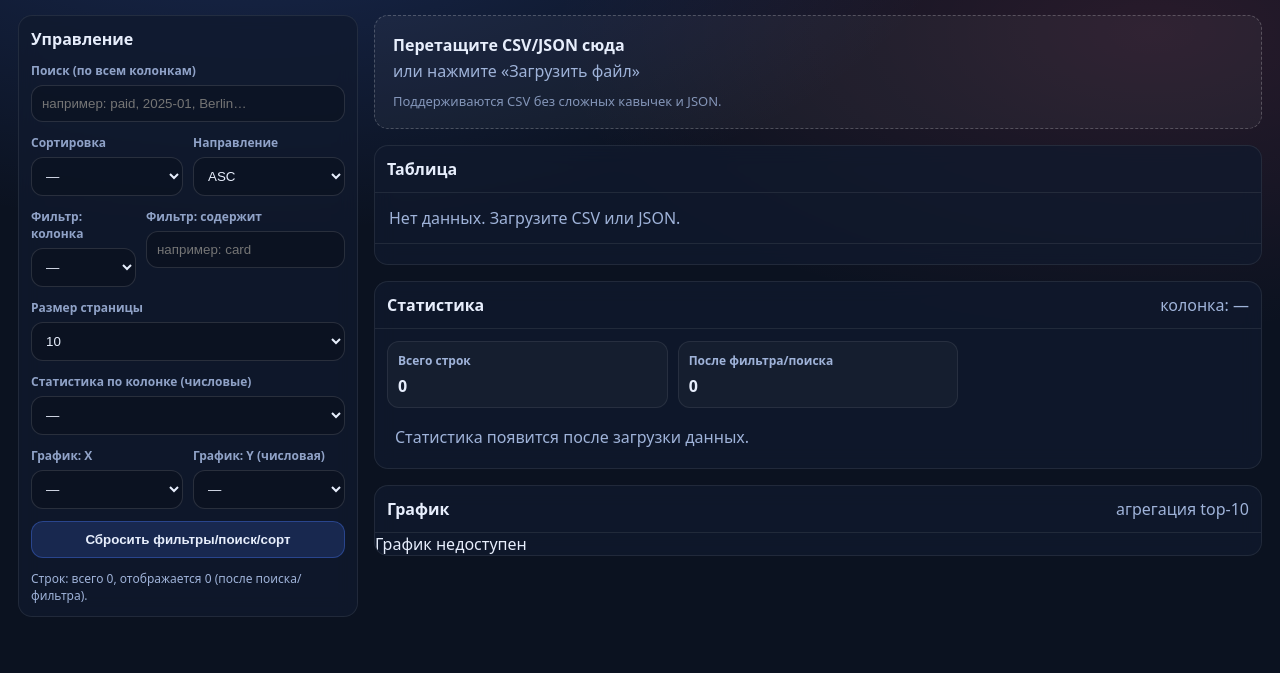
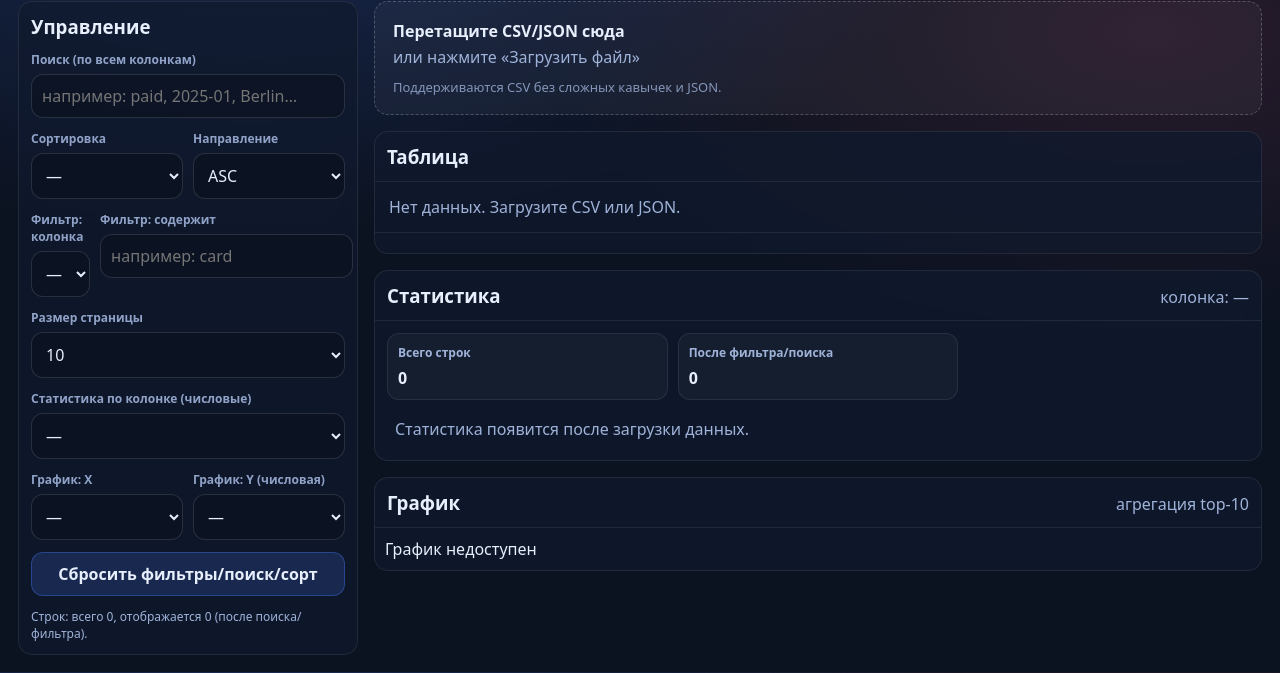
Before and after one commit to kostin-five/interactive-data-dashboard, a website built with Vite: page index.html in a window 1280 px wide. Shown: the part 128-801 px from the top of the page. Built offline with nearby package versions, Linux system fonts and the light colour scheme.

Commit message:
fix(ui): исправлена загрузка demo данных,стили и работа поиска

```diff
--- a/src/features/controls/renderControls.ts
+++ b/src/features/controls/renderControls.ts
@@ -31,10 +31,10 @@
 
   root.innerHTML = `
     <div class="controls">
-      <div class="controlsTitle">Управление</div>
+      <h3 class="controlsTitle">Управление</h3>
 
       <label class="field">
-        <div class="fieldLabel">Поиск (по всем колонкам)</div>
+        <p class="fieldLabel">Поиск (по всем колонкам)</p>
         <input class="input" data-action="search" type="search" value="${escapeHtml(
           state.search
         )}" placeholder="например: paid, 2025-01, Berlin…" />
@@ -42,14 +42,14 @@
 
       <div class="grid2">
         <label class="field">
-          <div class="fieldLabel">Сортировка</div>
+          <p class="fieldLabel">Сортировка</p>
           <select class="select" data-action="sort-key">
             ${colOptions.map((c) => option(c, c || "—", sortKey)).join("")}
           </select>
         </label>
 
         <label class="field">
-          <div class="fieldLabel">Направление</div>
+          <p class="fieldLabel">Направление</p>
           <select class="select" data-action="sort-dir">
             ${option("asc", "ASC", sortDir)}
             ${option("desc", "DESC", sortDir)}
@@ -59,14 +59,14 @@
 
       <div class="grid2">
         <label class="field">
-          <div class="fieldLabel">Фильтр: колонка</div>
+          <p class="fieldLabel">Фильтр: колонка</p>
           <select class="select" data-action="filter-column">
             ${colOptions.map((c) => option(c, c || "—", filterCol)).join("")}
           </select>
         </label>
 
         <label class="field">
-          <div class="fieldLabel">Фильтр: содержит</div>
+          <p class="fieldLabel">Фильтр: содержит</p>
           <input class="input" data-action="filter-query" type="text" value="${escapeHtml(
             filterQuery
           )}" placeholder="например: card" />
@@ -74,7 +74,7 @@
       </div>
 
       <label class="field">
-        <div class="fieldLabel">Размер страницы</div>
+        <p class="fieldLabel">Размер страницы</p>
         <select class="select" data-action="page-size">
           ${option("10", "10", String(state.pageSize))}
           ${option("25", "25", String(state.pageSize))}
@@ -83,7 +83,7 @@
       </label>
 
       <label class="field">
-        <div class="fieldLabel">Статистика по колонке (числовые)</div>
+        <p class="fieldLabel">Статистика по колонке (числовые)</p>
         <select class="select" data-action="stats-column">
           ${[""]
             .concat(view.numericColumns)
@@ -94,7 +94,7 @@
 
       <div class="grid2">
         <label class="field">
-          <div class="fieldLabel">График: X</div>
+          <p class="fieldLabel">График: X</p>
           <select class="select" data-action="chart-x">
             ${[""]
               .concat(view.stringColumns)
@@ -104,7 +104,7 @@
         </label>
 
         <label class="field">
-          <div class="fieldLabel">График: Y (числовая)</div>
+          <p class="fieldLabel">График: Y (числовая)</p>
           <select class="select" data-action="chart-y">
             ${[""]
               .concat(view.numericColumns)
@@ -118,11 +118,11 @@
         Сбросить фильтры/поиск/сорт
       </button>
 
-      <div class="muted small">
+      <p class="muted small">
         Строк: всего ${view.totalRows}, отображается ${
     view.visibleRows
   } (после поиска/фильтра).
-      </div>
+      </p>
     </div>
   `;
 }
--- a/src/features/pagination/renderPagination.ts
+++ b/src/features/pagination/renderPagination.ts
@@ -33,11 +33,11 @@
   const current = view.safePage;
   const total = view.pageCount;
 
-  const left = document.createElement("div");
+  const left = document.createElement("p");
   left.className = "pagerLeft";
   left.textContent = `Стр. ${current} из ${total}`;
 
-  const right = document.createElement("div");
+  const right = document.createElement("p");
   right.className = "pagerRight";
 
   const prev = document.createElement("button");
--- a/src/features/stats/renderStats.ts
+++ b/src/features/stats/renderStats.ts
@@ -3,49 +3,49 @@
 export function renderStats(root: HTMLElement, { state, view }: {state: AppState; view: DerivedView}): void {
   root.innerHTML = `
     <div class="cardHeader">
-      <div>Статистика</div>
-      <div class="muted">колонка: ${view.statsColumn || "—"}</div>
+      <h3>Статистика</h3>
+      <p class="muted">колонка: ${view.statsColumn || "—"}</p>
     </div>
 
     <div class="statsGrid">
       <div class="stat">
-        <div class="statLabel">Всего строк</div>
-        <div class="statValue">${view.totalRows}</div>
+        <p class="statLabel">Всего строк</p>
+        <p class="statValue">${view.totalRows}</p>
       </div>
 
       <div class="stat">
-        <div class="statLabel">После фильтра/поиска</div>
-        <div class="statValue">${view.visibleRows}</div>
+        <p class="statLabel">После фильтра/поиска</p>
+        <p class="statValue">${view.visibleRows}</p>
       </div>
 
       ${
         view.stats?.enabled
           ? `
         <div class="stat">
-          <div class="statLabel">Count (числовые)</div>
-          <div class="statValue">${view.stats.count}</div>
+          <p class="statLabel">Count (числовые)</p>
+          <p class="statValue">${view.stats.count}</p>
         </div>
         <div class="stat">
-          <div class="statLabel">Sum</div>
-          <div class="statValue">${Math.round(view.stats.sum * 100) / 100}</div>
+          <p class="statLabel">Sum</p>
+          <p class="statValue">${Math.round(view.stats.sum * 100) / 100}</p>
         </div>
         <div class="stat">
-          <div class="statLabel">Avg</div>
-          <div class="statValue">${Math.round(view.stats.avg * 100) / 100}</div>
+          <p class="statLabel">Avg</p>
+          <p class="statValue">${Math.round(view.stats.avg * 100) / 100}</p>
         </div>
         <div class="stat">
-          <div class="statLabel">Min / Max</div>
-          <div class="statValue">${view.stats.min} / ${view.stats.max}</div>
+          <p class="statLabel">Min / Max</p>
+          <p class="statValue">${view.stats.min} / ${view.stats.max}</p>
         </div>
       `
           : `
-        <div class="statsEmpty">
+        <p class="statsEmpty">
           ${
             state.status === "ready"
               ? "Выберите числовую колонку для статистики (или загрузите данные с числовыми колонками)."
               : "Статистика появится после загрузки данных."
           }
-        </div>
+        </p>
       `
       }
     </div>
--- a/src/main.ts
+++ b/src/main.ts
@@ -138,11 +138,33 @@
   const action = el.getAttribute("data-action");
 
   if (action === "search" && el instanceof HTMLInputElement) {
+    const cursorPos = el.selectionStart ?? el.value.length;
     actions.setSearch(el.value);
+
+    requestAnimationFrame(() => {
+      const nextSearch = ui.controls.querySelector<HTMLInputElement>(
+        '[data-action="search"]'
+      );
+      if (nextSearch) {
+        nextSearch.focus();
+        nextSearch.setSelectionRange(cursorPos, cursorPos);
+      }
+    });
   }
 
   if (action === "filter-query" && el instanceof HTMLInputElement) {
+    const cursorPos = el.selectionStart ?? el.value.length;
     actions.setFilterQuery(el.value);
+
+    requestAnimationFrame(() => {
+      const nextFilter = ui.controls.querySelector<HTMLInputElement>(
+        '[data-action="filter-query"]'
+      );
+      if (nextFilter) {
+        nextFilter.focus();
+        nextFilter.setSelectionRange(cursorPos, cursorPos);
+      }
+    });
   }
 }
 
--- a/src/style.css
+++ b/src/style.css
@@ -10,6 +10,23 @@
 }
 
 * { box-sizing: border-box; }
+
+h1,
+h2,
+h3,
+h4,
+h5,
+h6,
+p {
+  margin: 0;
+}
+
+button,
+input,
+select,
+textarea {
+  font: inherit;
+}
 
 html, body {
   height: 100%;
@@ -31,7 +48,7 @@
   padding: 18px 18px 0;
 }
 
-.brandTitle { font-weight: 800; font-size: 18px; margin-bottom: 10px; }
+.brandTitle { font-weight: 800; font-size: 24px; margin-bottom: 10px; }
 .brandSubtitle { color: var(--muted); font-size: 13px; margin-top: 4px; }
 
 .topbarActions { display: flex; gap: 10px; align-items: center; }
@@ -223,3 +240,7 @@
   .pagerRight { justify-content: flex-start; flex-wrap: wrap; }
   .chartContainer { height: 280px; }
 }
+
+#chartRoot {
+  padding: 10px
+}
--- a/src/ui/layout.ts
+++ b/src/ui/layout.ts
@@ -46,30 +46,30 @@
                     aria-label="Зона загрузки файла. Перетащите CSV или JSON"
                     >
                         <div>
-                            <div class="dropTitle">Перетащите CSV/JSON сюда</div>
-                            <div class="dropHint">или нажмите «Загрузить файл»</div>
-                            <div class="dropMeta"> Поддерживаются CSV без сложных кавычек и JSON.
-                            </div>
+                            <h2 class="dropTitle">Перетащите CSV/JSON сюда</h2>
+                            <p class="dropHint">или нажмите «Загрузить файл»</p>
+                            <p class="dropMeta"> Поддерживаются CSV без сложных кавычек и JSON.
+                            </p>
                         </div>
                     </section>
 
                     <section class="card">
                         <div class="cardHeader">
-                            <div>Таблица</div>
-                            <div id="sourceMeta" class="muted"></div>
+                            <h3>Таблица</h3>
+                            <p id="sourceMeta" class="muted"></p>
                         </div>
-                        <div class="tableScroll" id="tableRoot"></div>
-                        <div class="cardFooter" id="paginationRoot"></div>
+                        <p class="tableScroll" id="tableRoot"></p>
+                        <p class="cardFooter" id="paginationRoot"></p>
                     </section>
 
                     <section class="card" id="statsRoot"></section>
 
                     <section class="card">
                         <div class="cardHeader">
-                            <div>График</div>
-                            <div class="muted">агрегация top-10</div>
+                            <h3>График</h3>
+                            <p class="muted">агрегация top-10</p>
                         </div>
-                        <div id="chartRoot"></div>
+                        <p id="chartRoot"></p>
                     </section>
             </section>
         </main>
```
Also changed, not shown: src/features/chart/renderChart.ts (+0 -19 lines), src/features/parser/parser.ts (+0 -25 lines), public/demo/transactions.csv (renamed from public/demo/transaction.csv), public/demo/transactions.json (renamed from public/demo/transaction.json).
